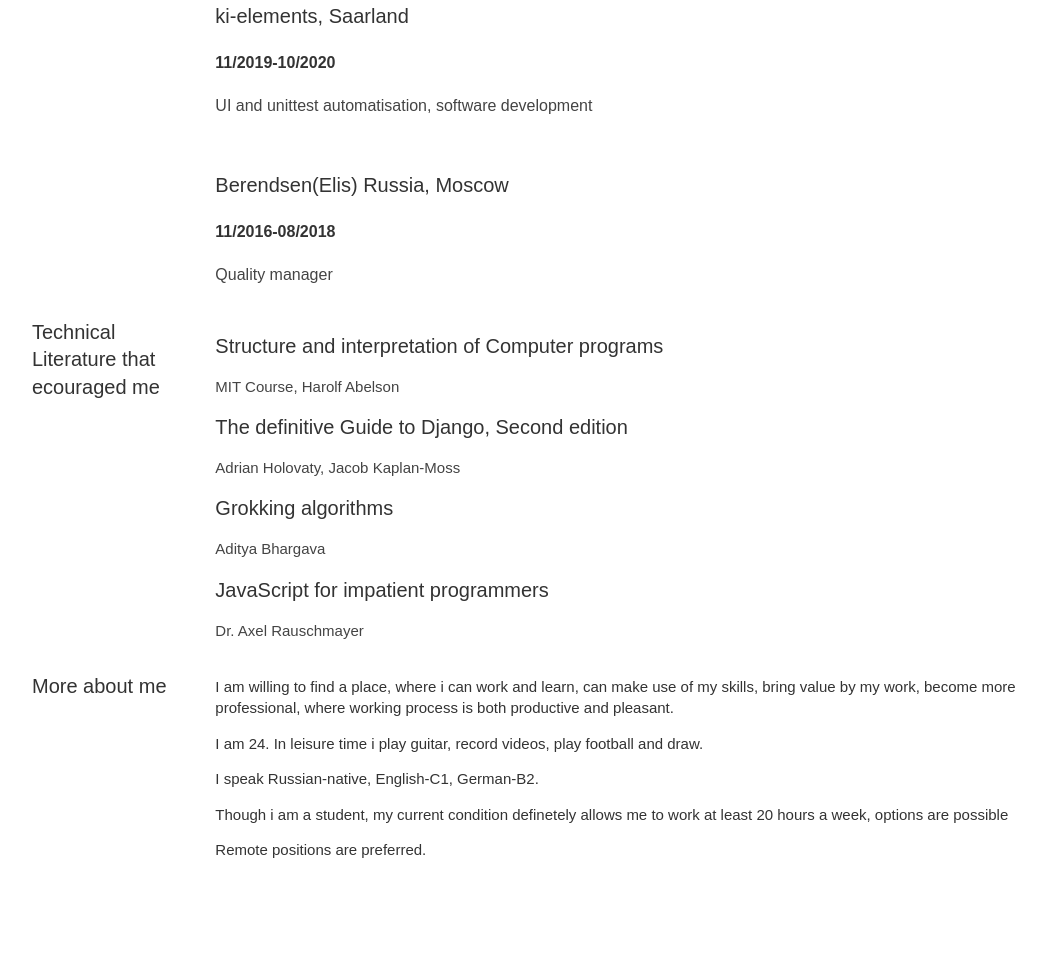
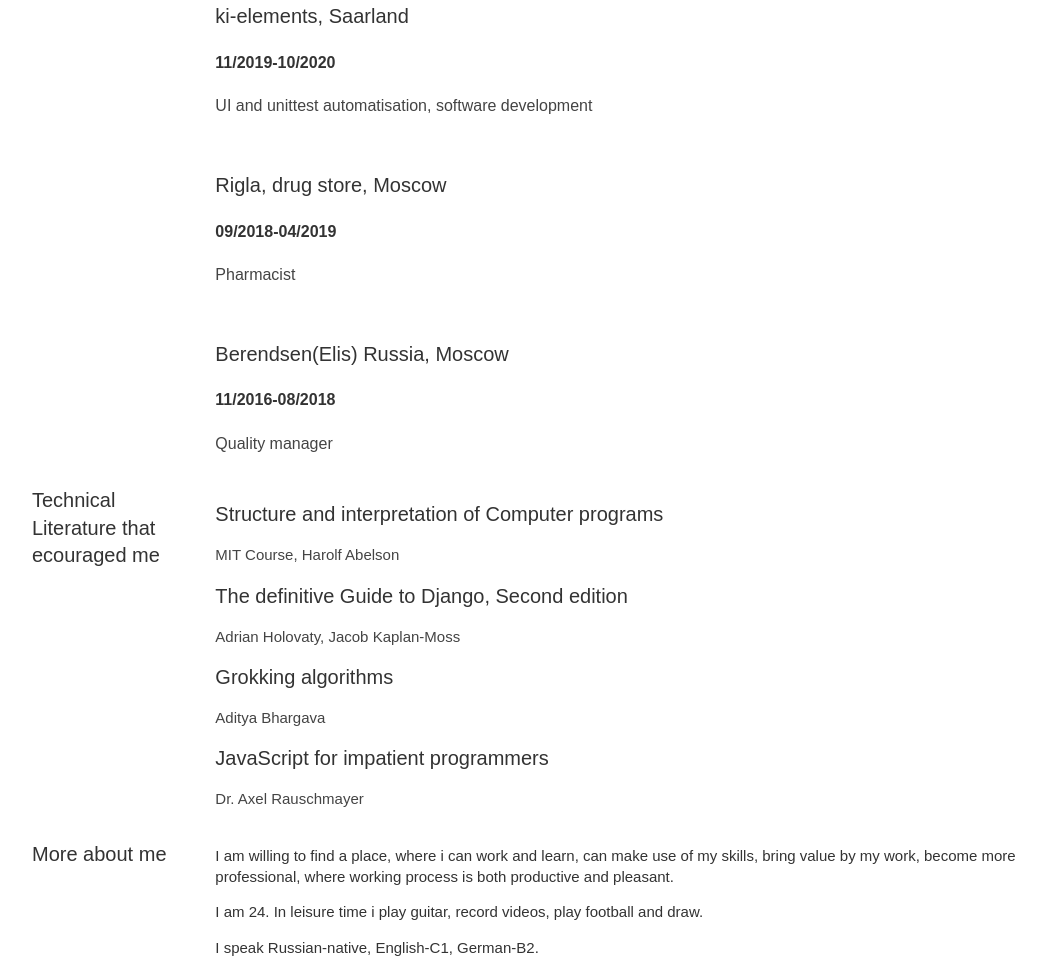
Before and after one commit to IvannikovG/cv, a plain HTML site: page index.html in a window 1280 px wide. Shown: the part 1135-2107 px from the top of the page, without its empty margins (68-1114 px from the left). Drawn offline with nearby package versions, Linux system fonts and the light colour scheme.

Commit message:
Small alignment fix

```diff
--- a/index.html
+++ b/index.html
@@ -114,6 +114,7 @@
 			  'aboutMeContentsThree': 'Владение иностранными языками: Английский-C1, Немецкий-B2.',
 			  'aboutMeContentsFour': 'Хоть я сейчас и студент, могу работать 30 и более часов в неделю, так как почти разделался со своей программой',
 			  'aboutMeContentsFive': 'Рассматриваю удаленные варианты',
+        'rigla': 'Провизор',
 			}
 		  };
 		      // Process translation
@@ -279,6 +280,12 @@
 						<p class="lang" key="workTwoActivity">UI and unittest automatisation, software development</p>
 					</div>
 					&nbsp;
+          <div class="job">
+						  <h2>Rigla, drug store, Moscow</h2>
+						  <h4>09/2018-04/2019</h4>
+						  <p class="lang" key="rigla">Pharmacist</p>
+					</div>
+          &nbsp;
 					<div class="job">
 						<h2>Berendsen(Elis) Russia, Moscow</h2>
 						<h4>11/2016-08/2018</h4>
```
